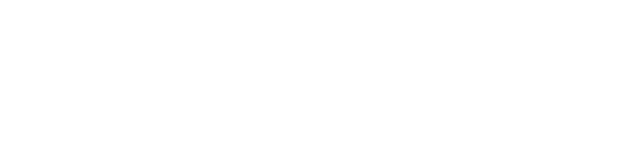
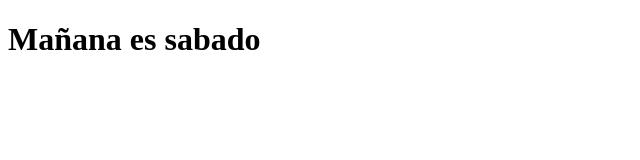
Before and after one commit to AranzaGaG/Asesorias, a plain HTML site: page index.html in a window 1280 px wide. Shown: the whole page, without its empty margins (0-640 px from the left). Drawn offline with Linux system fonts and the light colour scheme.

Commit message:
ci: encabezado nuevo

```diff
--- a/index.html
+++ b/index.html
@@ -6,6 +6,6 @@
     <title>exito</title>
 </head>
 <body>
-
+    <h1>Mañana es sabado</h1>
 </body>
 </html>
```
